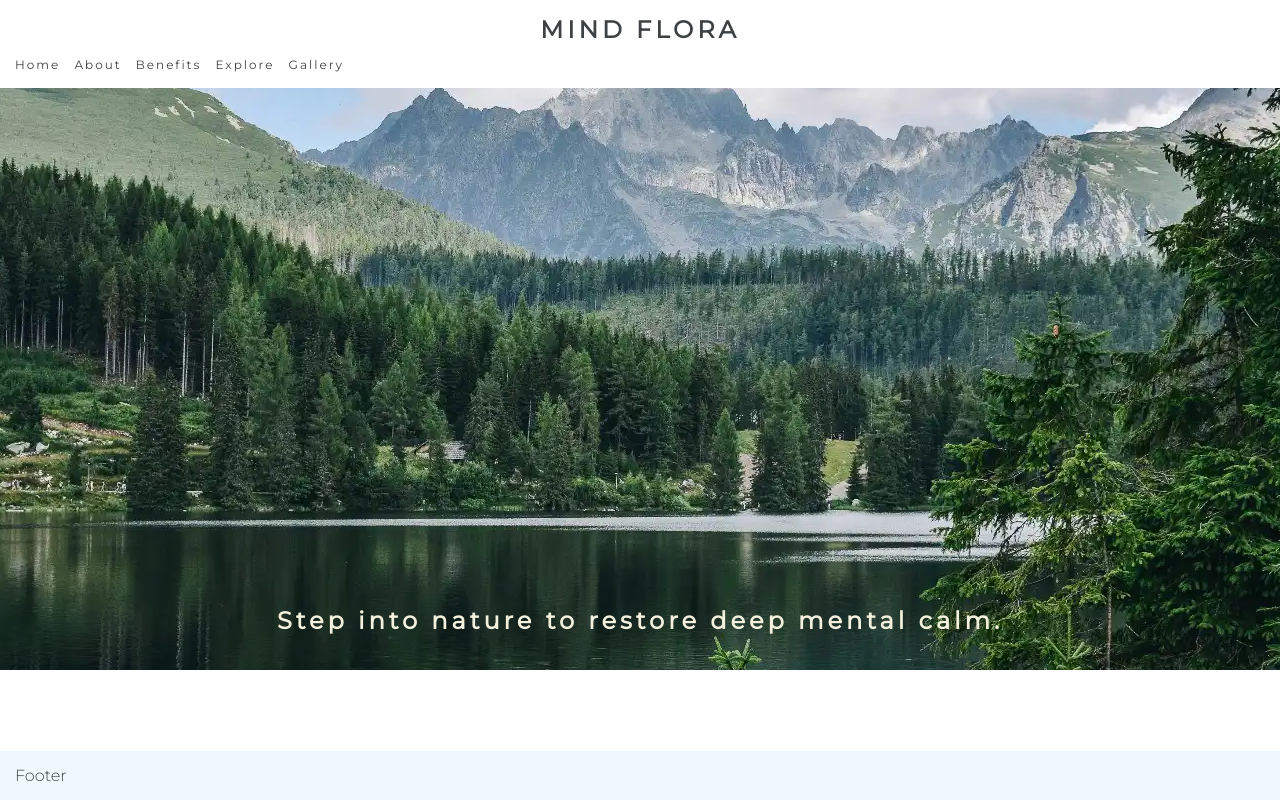
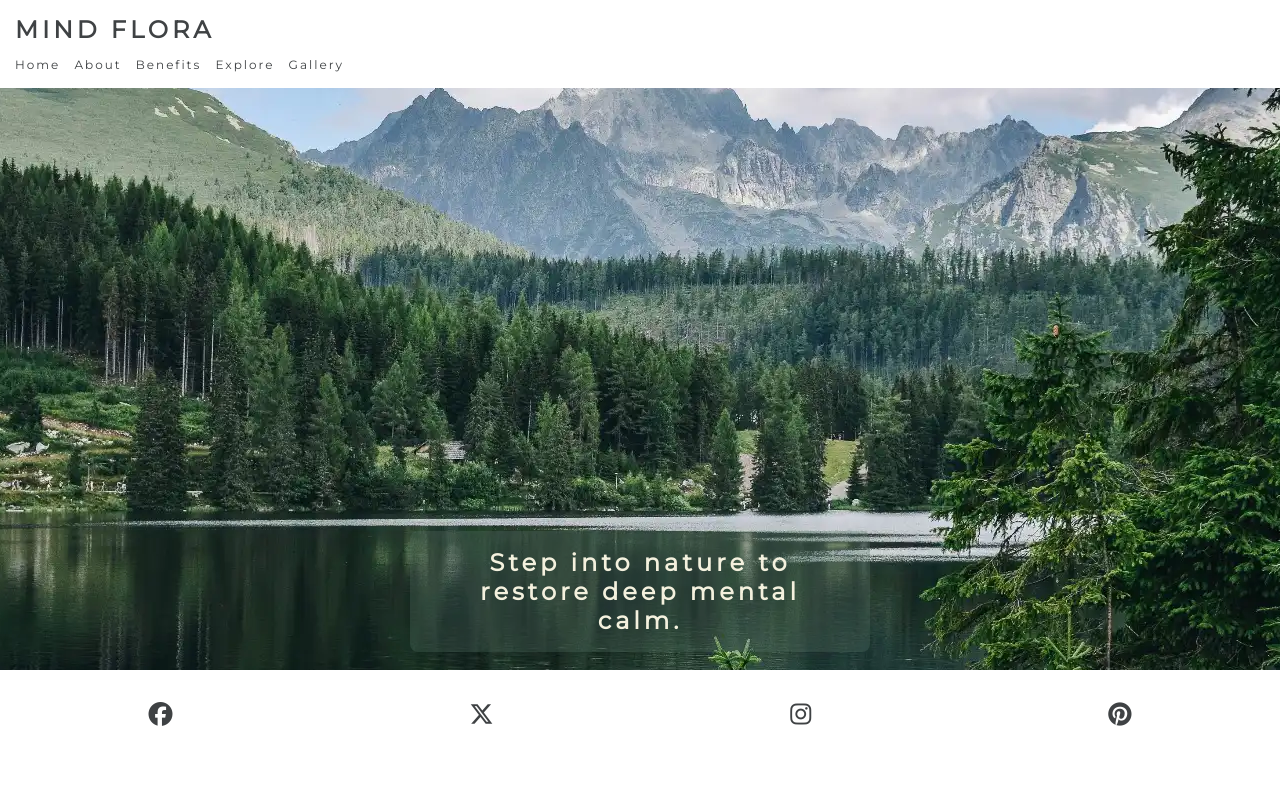
Before and after one commit to kun-shukla/ci-p1-mind-flora, a plain HTML site: page index.html in a window 1280 px wide. Drawn offline with Linux system fonts and the light colour scheme.

Commit message:
Import Font Awesome fonts / Create footer with Social links using FA icons

```diff
--- a/assets/css/style.css
+++ b/assets/css/style.css
@@ -33,9 +33,21 @@ header a {
   font-weight: 400;
 }
 
-header a:hover {
-  text-decoration: underline;
+header li a:hover {
+  padding: 5px;
+  background-color: rgba(86, 117, 104, 0.2);
+  border-radius: 5px;
 }
+
+h2 {
+  text-align: center;
+  letter-spacing: 4px;
+}
+
+/* p {
+  text-align: center;
+  letter-spacing: 2px;
+} */
 
 #logo {
   text-transform: uppercase;
@@ -43,7 +55,7 @@ header a:hover {
   color: #3f4244;
   font-size: 1.5em;
   margin-bottom: 10px;
-  text-align: center;
+  /* text-align: center; */
 }
 
 #menu {
@@ -87,15 +99,37 @@ main {
 
 #overlay-text h2 {
   color: #f4f1de;
-  letter-spacing: 4px;
   padding: 17px 25px;
   border-radius: 8px;
-  text-align: center;
-  /* background-color: rgba(86, 117, 104, 0.5); */
-  /* height: auto; */
+  max-width: 460px;
+  margin: auto;
+  background-color: rgba(86, 117, 104, 0.3);
 }
 
 footer {
-  background-color: aliceblue;
-  padding: 15px;
+  /* background-color: aliceblue; */
+  /* padding: 15px; */
+  height: 88.5px;
+  /* border: 1px solid black; */
 }
+
+#footer-links {
+  display: flex;
+  list-style-type: none;
+  font-size: 150%;
+  justify-content: space-around;
+  align-items: center;
+  height: 100%;
+}
+
+#footer-links a {
+  color: #3f4244;
+}
+
+/* #footer-links li {
+
+} */
+
+/* #footer-links li a {
+  display: in-line;
+} */
--- a/index.html
+++ b/index.html
@@ -16,6 +16,8 @@
     <link rel="stylesheet" href="assets/css/style.css">
     <!-- Favicon to appear on browser tab // image taken from Flaticon.com -->
     <link rel="shortcut icon" href="assets/images/mental-health-2-5.png" type="image/x-icon">
+    <!-- Custom font awesome from Google Imports -->
+    <script src="https://kit.fontawesome.com/13513ab6ba.js" crossorigin="anonymous"></script>
 </head>
 
 <body>
@@ -50,13 +52,18 @@
             </div>
         </section>
         <!-- End of Hero image section -->
-    </main>
-    <!-- End of Main section -->
-    <!-- Footer -->
-    <footer>
-        Footer
-    </footer>
-    <!-- End of Footer -->
+
+        <!-- Footer -->
+        <footer>
+            <ul id="footer-links">
+                <li> <a href="https://www.facebook.com" target="_blank"><i class="fa-brands fa-facebook"></i></a> </li>
+                <li> <a href="https://twitter.com" target="_blank"><i class="fa-brands fa-x-twitter"></i></a> </li>
+                <li><a href="https://www.instagram.com" target="_blank"><i class="fa-brands fa-instagram"></i></a></li>
+                <li><a href="https://www.pinterest.co.uk" target="_blank"><i class="fa-brands fa-pinterest"></i></a>
+                </li>
+            </ul>
+        </footer>
+        <!-- End of Footer -->
 </body>
 
 </html>
```
